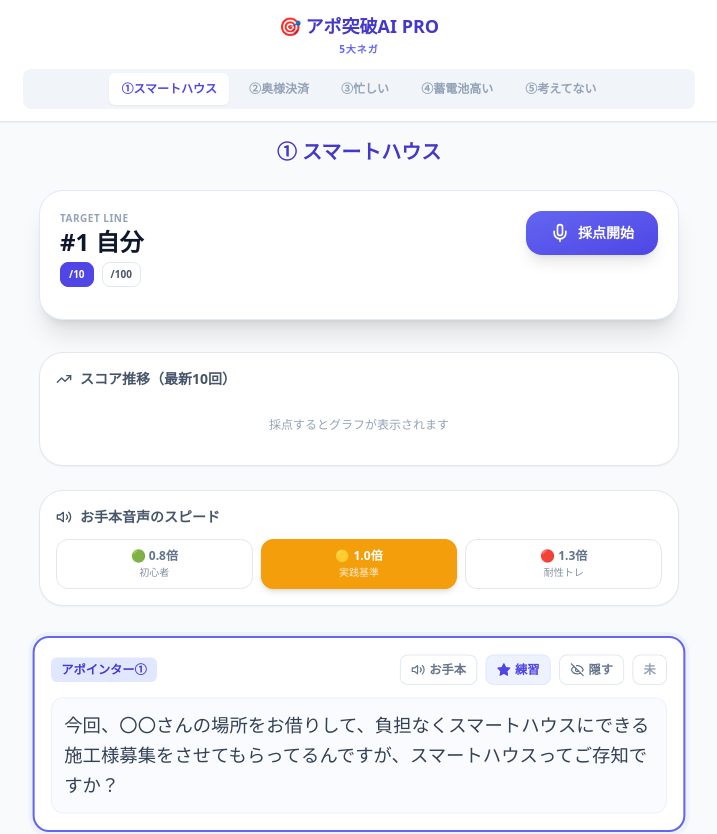
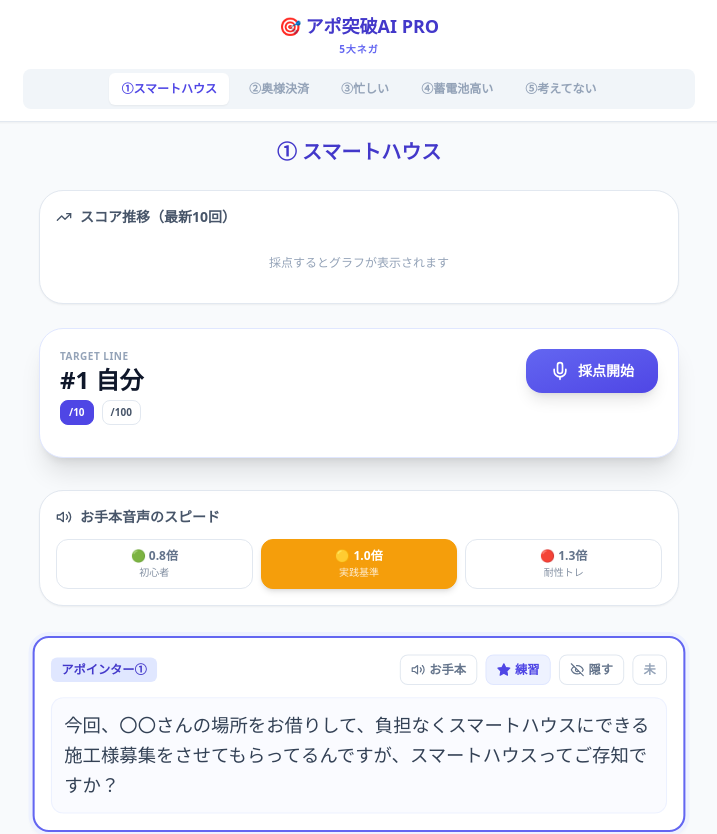
Before and after one commit to yuichiro-suga-source/frontnega, a React (Vite) app: page / in a window 1280 px wide. Shown: the top 834 px of the page, without its empty margins (281-998 px from the left). Built offline with nearby package versions, Linux system fonts and the light colour scheme.

Commit message:
Update App.jsx

```diff
--- a/src/App.jsx
+++ b/src/App.jsx
@@ -278,14 +278,10 @@ export default function App() {
       {/* ヘッダー切り替えボタン */}
       <div className="sticky top-0 z-50 bg-white/90 backdrop-blur-md border-b border-slate-200 px-4 py-3 shadow-sm">
         <div className="max-w-2xl mx-auto flex flex-col items-center gap-3">
-
-          {/* 👇 ここが新しいタイトルです！ */}
           <div className="flex flex-col items-center justify-center">
             <span className="text-lg font-black text-indigo-700">🎯 アポ突破AI PRO</span>
             <span className="text-[10px] font-bold text-indigo-500 tracking-widest mt-0.5">5大ネガ</span>
           </div>
-          {/* 👆 タイトル変更はここまで */}
-
           <div className="flex flex-wrap bg-slate-100 p-1 rounded-lg w-full justify-center gap-2">
             <button onClick={() => setCurrentCourse("course1")} className={`whitespace-nowrap text-xs font-bold px-3 py-2 rounded-md transition-all ${currentCourse === "course1" ? "bg-white text-indigo-600 shadow-sm" : "text-slate-400 hover:text-slate-600"}`}>①スマートハウス</button>
             <button onClick={() => setCurrentCourse("course2")} className={`whitespace-nowrap text-xs font-bold px-3 py-2 rounded-md transition-all ${currentCourse === "course2" ? "bg-white text-indigo-600 shadow-sm" : "text-slate-400 hover:text-slate-600"}`}>②奥様決済</button>
@@ -567,7 +563,13 @@ function TrainingSession({ data }) {
         </div>
       )}
 
-      {/* 採点パネル */}
+      {/* 👇 1番目：「スコア推移」のグラフを上に移動しました */}
+      <div className="bg-white p-4 rounded-3xl shadow-sm border border-slate-200 mb-6">
+        <div className="flex items-center gap-2 font-bold mb-3 text-sm text-slate-600"><TrendingUp size={16} /> スコア推移（最新10回）</div>
+        <MiniChart data={history.slice(0, 10).reverse()} />
+      </div>
+
+      {/* 👇 2番目：「採点開始」ボタンがあるパネルをグラフの下に移動しました */}
       <div className="bg-white p-5 rounded-3xl shadow-xl border border-indigo-100 mb-8 relative overflow-hidden">
         {isRecording && <div className="absolute inset-0 border-4 border-rose-400 rounded-3xl animate-pulse pointer-events-none z-20"></div>}
         <div className="flex justify-between items-start mb-3">
@@ -590,7 +592,7 @@ function TrainingSession({ data }) {
           )}
         </div>
 
-        {/* 長文モード切替（ターゲットIDの時だけ表示） */}
+        {/* 長文モード切替 */}
         {activeLineId === targetId && (
           <div className="flex items-center justify-between bg-slate-50 border border-slate-200 rounded-2xl p-2 mb-4">
             <span className="text-xs text-slate-500 font-bold ml-2">採点範囲</span>
@@ -629,11 +631,6 @@ function TrainingSession({ data }) {
             {oneFix && <div className={`p-4 rounded-2xl border shadow-sm ${oneFixStyle(oneFix.type)}`}><div className="text-[10px] font-black opacity-60 mb-1 uppercase tracking-wider">Next</div><div className="text-sm font-black mb-1">{oneFix.title}</div><div className="text-xs opacity-90">{oneFix.body}</div></div>}
           </div>
         )}
-      </div>
-
-      <div className="bg-white p-4 rounded-3xl shadow-sm border border-slate-200 mb-6">
-        <div className="flex items-center gap-2 font-bold mb-3 text-sm text-slate-600"><TrendingUp size={16} /> スコア推移（最新10回）</div>
-        <MiniChart data={history.slice(0, 10).reverse()} />
       </div>
 
       {/* スピード調整ボタン */}
```
